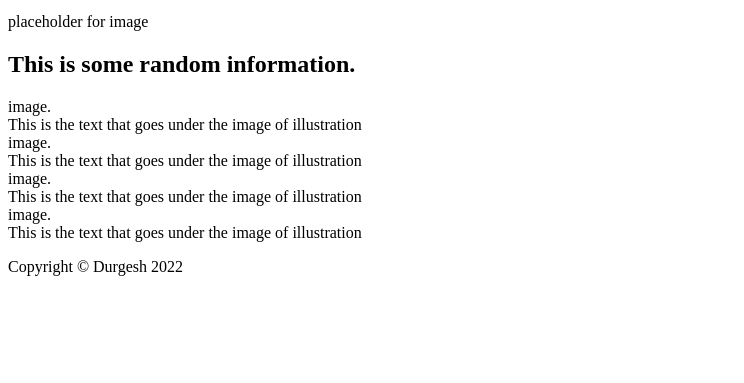
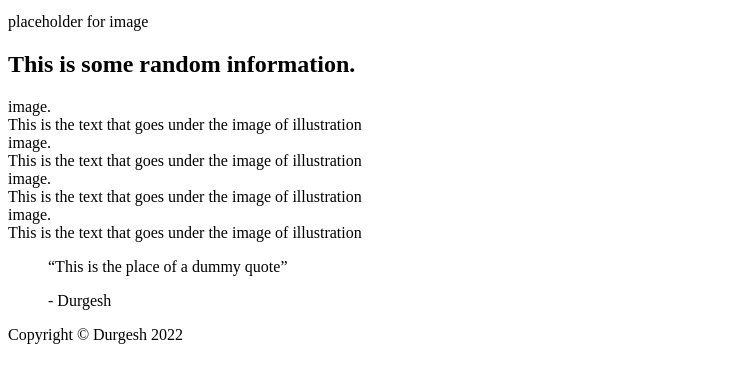
Before and after one commit to durgeshbg/landing-page-TOP, a plain HTML site: page index.html in a window 1280 px wide. Shown: the part 197-580 px from the top of the page, without its empty margins (0-744 px from the left). Drawn offline with Linux system fonts and the light colour scheme.

Commit message:
Add section-3 html code

```diff
--- a/index.html
+++ b/index.html
@@ -54,7 +54,10 @@
     </div>
     <!-- 3 -->
     <div id="section-3">
-
+        <blockquote>
+            <q id="quote">This is the place of a dummy quote</q>
+            <p id="author">- Durgesh</p>
+        </blockquote>
     </div>
     <!-- 4 -->
     <div id="section-4">
```
